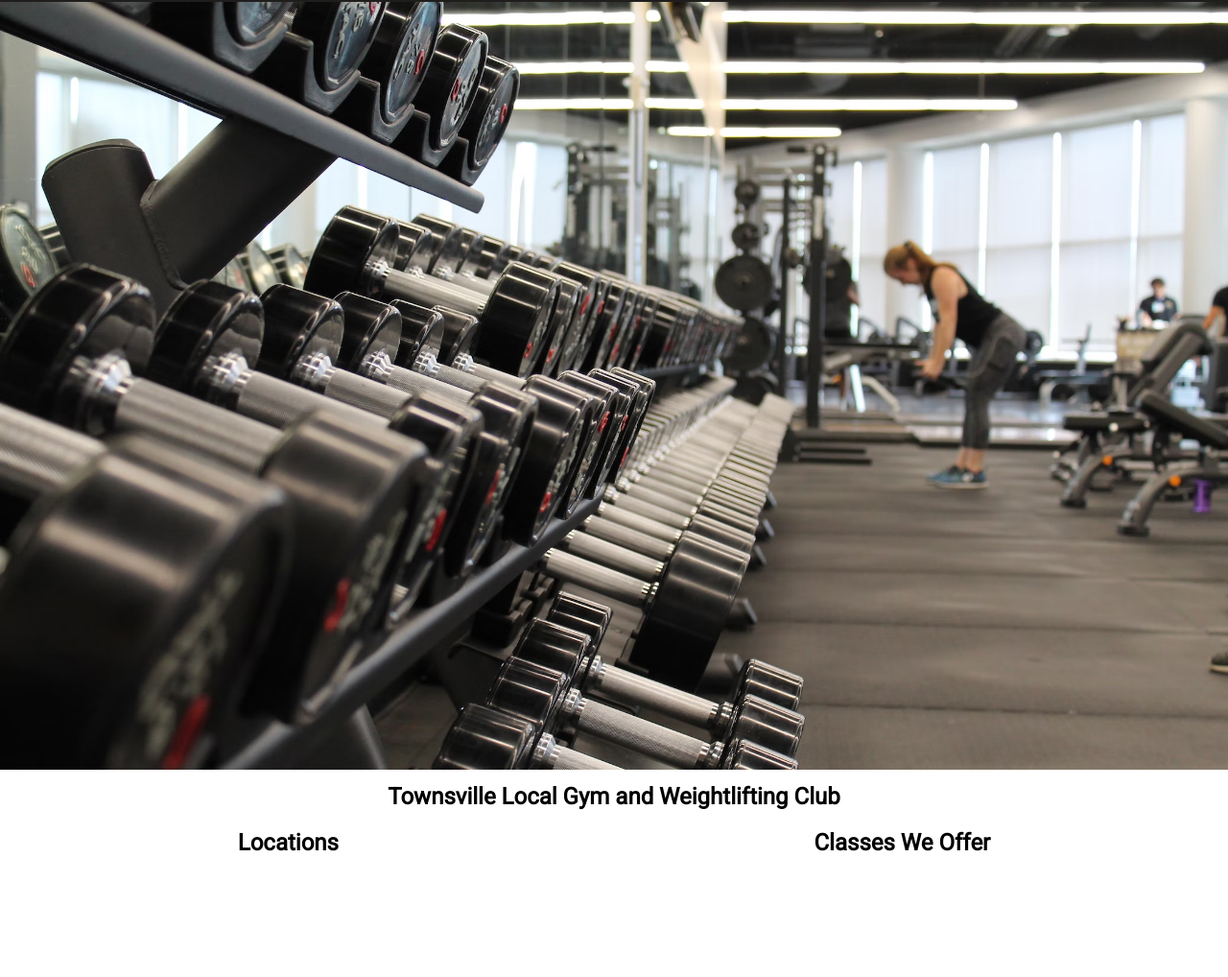
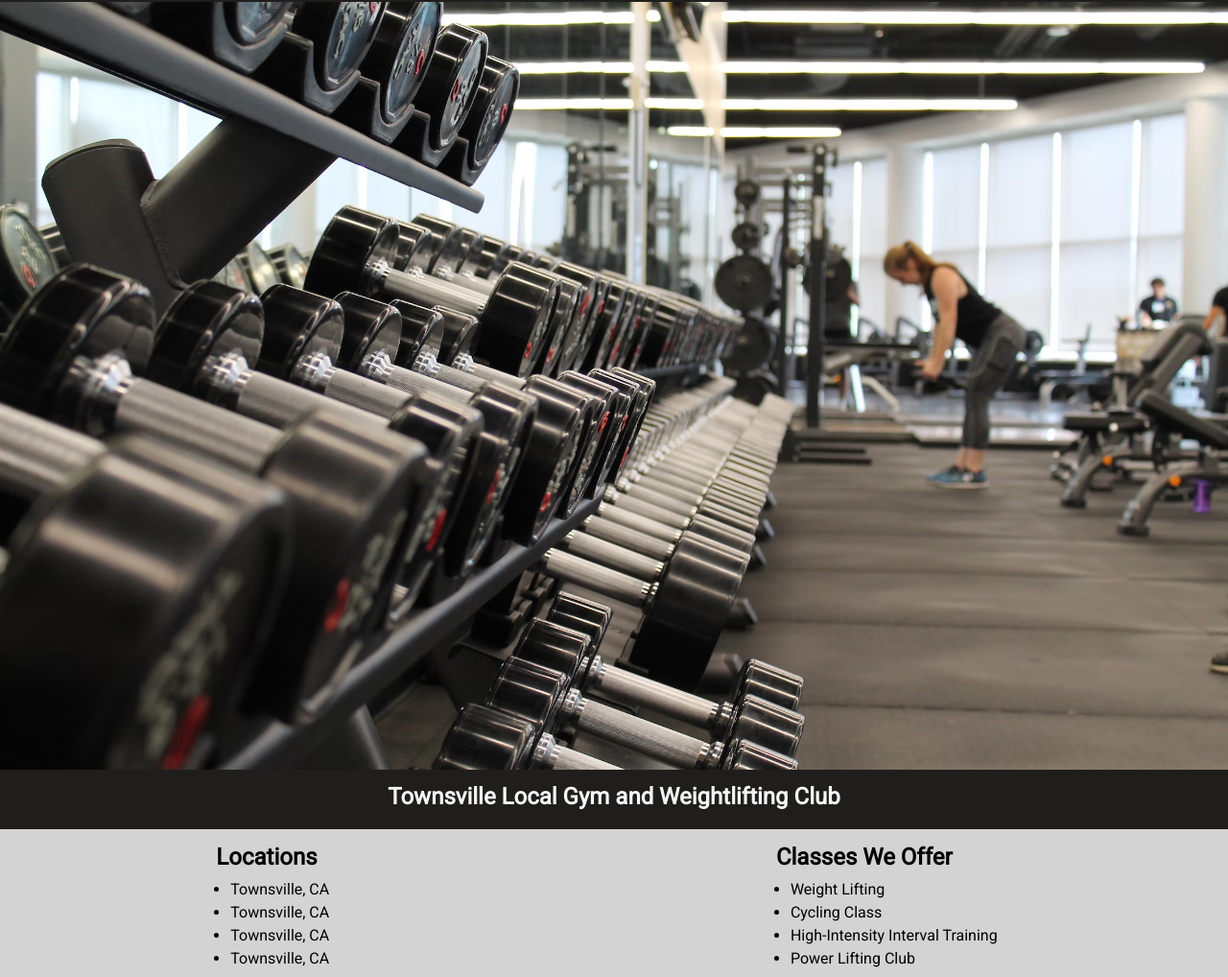
Before and after one commit to diegofhdz/gymwebsite, a plain HTML site: page index.html in a window 1280 px wide. Shown: the part 61-1079 px from the top of the page at 96% size. Before the commit the page ends 953 px from the top, so only its background shows below. Drawn offline with Linux system fonts and the light colour scheme.

Commit message:
added more to home page, just need to create footers and finish login/about page

```diff
--- a/index.html
+++ b/index.html
@@ -40,10 +40,22 @@
         <div class="container3">
             <div class="box">
                 <h2 class="title">Locations</h2>
+                <ul class="list">
+                    <li class="listitem">Townsville, CA</li>
+                    <li class="listitem">Townsville, CA</li>
+                    <li class="listitem">Townsville, CA</li>
+                    <li class="listitem">Townsville, CA</li>
+                </ul>
             </div>
 
             <div class="box">
                 <h2 class="title">Classes We Offer</h2>
+                <ul class="list">
+                    <li class="listitem">Weight Lifting</li>
+                    <li class="listitem">Cycling Class</li>
+                    <li class="listitem">High-Intensity Interval Training</li>
+                    <li class="listitem">Power Lifting Club</li>
+                </ul>
             </div>
         </div>
     </section>
--- a/style.css
+++ b/style.css
@@ -5,9 +5,6 @@
     margin: 0;
     padding: 0;
     font-family: "Roboto", sans-serif;
-
-    /* background-color: #FBFAF5; */
-
 }
 
 h1.name {
@@ -24,11 +21,10 @@ header.main {
 }
 
 ul.nav {
-    /* font-family: "Roboto", sans-serif; */
     list-style: none;
 }
 
-ul, li, a {
+ul.nav, li.navitem > a {
     color: white;
     text-decoration: none;
 }
@@ -47,6 +43,11 @@ ul, li, a {
 h1.mainheader {
     margin: 10px auto;
     text-align: center;
+    color: whitesmoke;
+}
+
+body {
+    background-color: #201E1D;
 }
 
 .container3 {
@@ -54,8 +55,20 @@ h1.mainheader {
     flex-direction: row;
     justify-content: space-around;
     margin-top: 20px;
+    background-color: lightgray;
+}
+h2.title{
+    padding-top: 15px;
 }
 
 div.box {
     display: inline-flexbox;
 }
+
+ul.list {
+    margin: 10px;
+}
+
+li.listitem {
+    margin: 5px 5px;
+}
```
